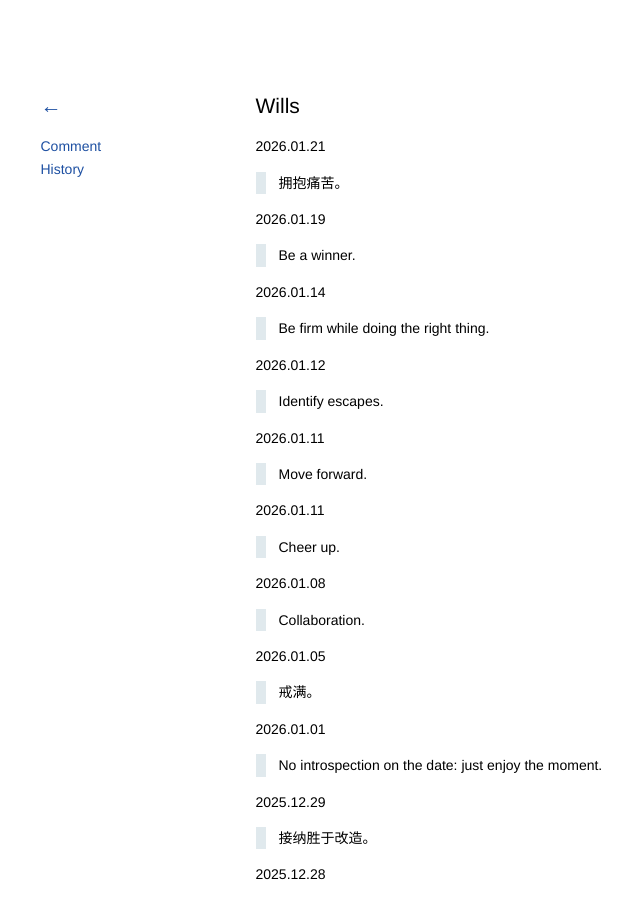
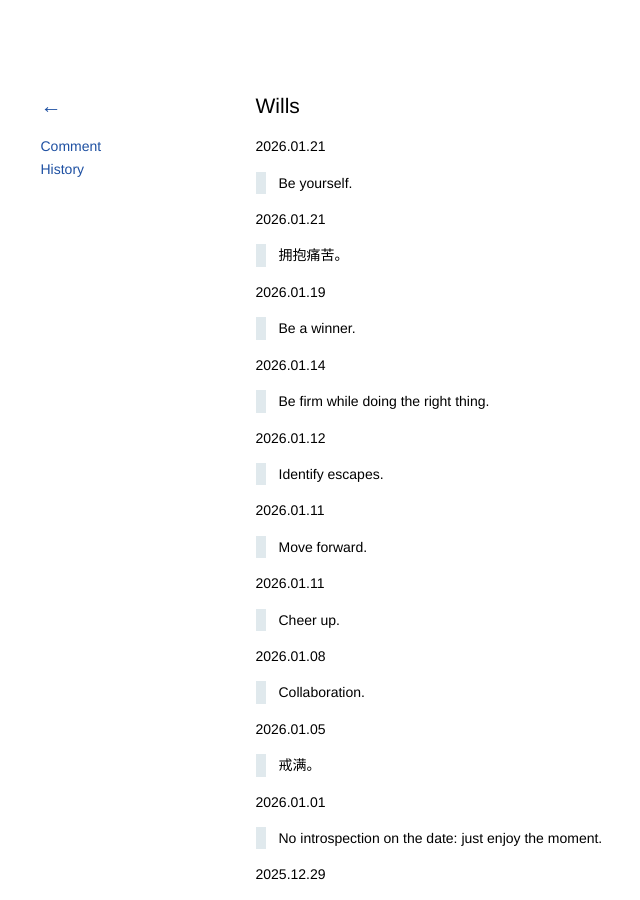
Before and after one commit to kidlj/awei, a Jekyll site: the page built from _wiki/wills.md, in a window 1280 px wide and 900 px high. Shown: the whole window, without its empty margins (92-732 px from the left). Built offline with Jekyll 4.4.1, drawn with Linux system fonts in a browser that asks for light colours.

Commit message:
update wills

```diff
--- a/_wiki/wills.md
+++ b/_wiki/wills.md
@@ -1,6 +1,10 @@
 ---
 title: Wills
 ---
+
+2026.01.21
+
+> Be yourself.
 
 2026.01.21
 
```
